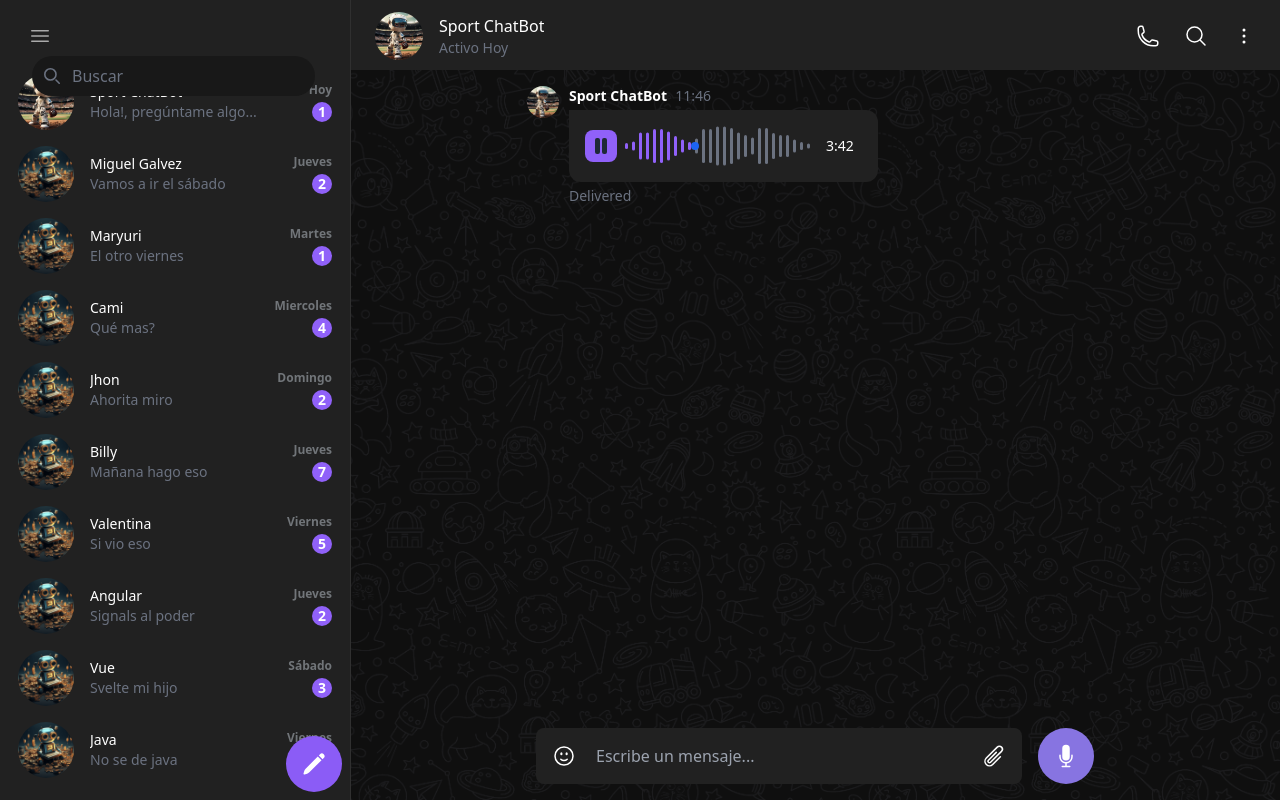
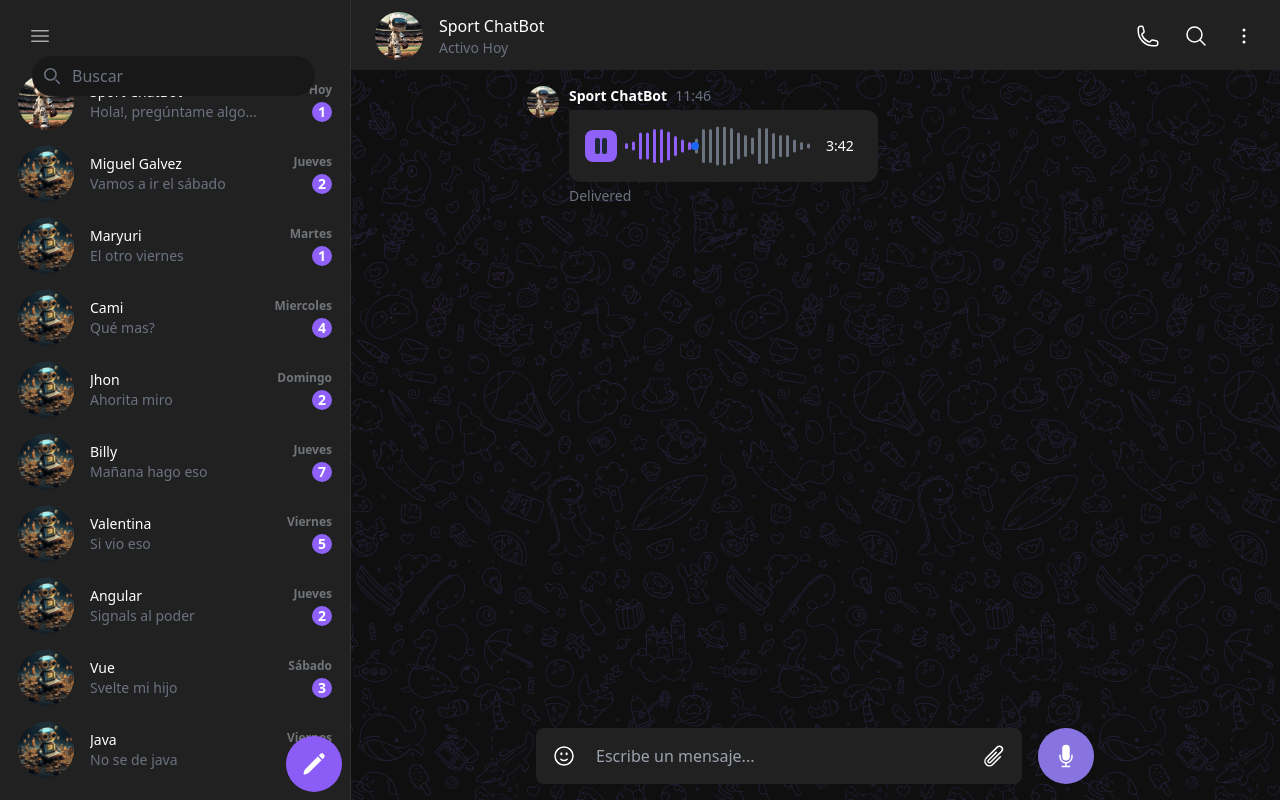
Before and after one commit to magq2002/chatWeb, an Angular app: page / in a window 1280 px wide. Built offline with nearby package versions, Linux system fonts and the light colour scheme.

Commit message:
background changed and desing updated

```diff
--- a/src/app/shared/components/layout/layout.component.css
+++ b/src/app/shared/components/layout/layout.component.css
@@ -10,9 +10,9 @@
 }
 
 .bg-chat {
-    background-image: url('/assets/chat-bg-light.png');
+    background-image: url('/assets/pattern.svg');
     background-position: top right;
-    background-size: 510px auto;
+    background-size: 370px auto;
     background-repeat: repeat;
     border-left: 1px solid rgb(48,48,48);
 }
--- a/src/app/shared/components/nav-aside/nav-aside.component.html
+++ b/src/app/shared/components/nav-aside/nav-aside.component.html
@@ -6,7 +6,7 @@
       id="dropdownMenuIconButton"
       data-dropdown-toggle="dropdownDots"
       data-dropdown-placement="bottom-start"
-      class="inline-flex self-center items-center p-2 text-sm font-medium text-center text-gray-900  focus:ring-4 focus:outline-none dark:text-white focus:ring-gray-50 dark:bg-gray-900 dark:hover:bg-gray-800 dark:focus:ring-gray-600"
+      class="inline-flex self-center items-center rounded-full p-2 text-sm font-medium text-center text-gray-900  focus:ring-4 focus:outline-none dark:text-white focus:ring-gray-50 dark:bg-gray-900 dark:hover:bg-gray-800 dark:focus:ring-gray-600"
       type="button"
     >
       <svg
```
Also changed, not shown: src/assets/pattern.svg (added).
